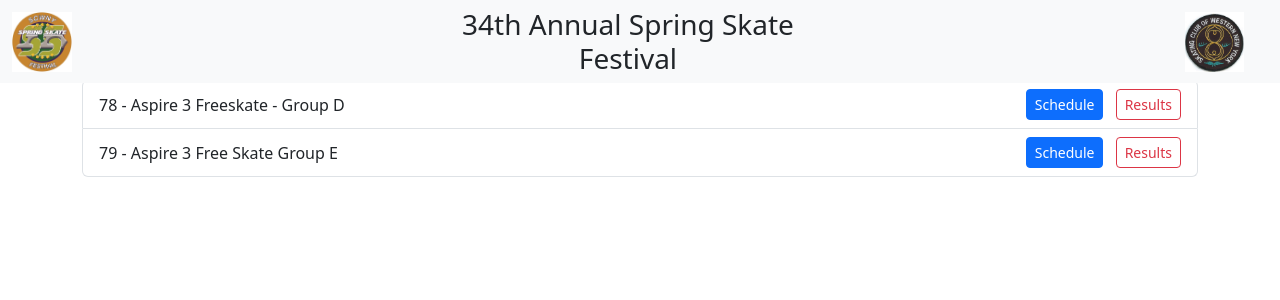
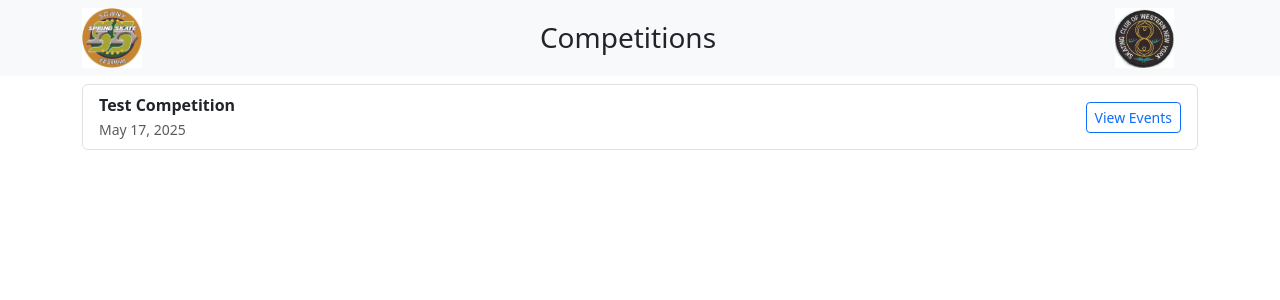
Before and after one commit to scwny/skate-results, a Django app: page / in a window 1280 px wide. Shown: the top 300 px of the page. Run offline with Django 5.2, Linux system fonts and the light colour scheme; data comes from the database, SQL or seed files in the repository.

Commit message:
Added competition list, needs cleanup

```diff
--- a/core/urls.py
+++ b/core/urls.py
@@ -1,10 +1,19 @@
 from django.urls import path
-from .views import EventListView, EventScheduleView, ping, EventResultsView
+from .views import CompetitionListView, CompetitionEventListView, EventScheduleView, ping, EventResultsView
 
 
 urlpatterns = [
     path('ping', ping, name='Ping'),
-    path('',                  EventListView.as_view(),      name='event_list'),
-    path('event/<int:pk>/schedule/',      EventScheduleView.as_view(), name='event_schedule'),
-    path('event/<int:pk>/results/',       EventResultsView.as_view(),  name='event_results'),
+
+    # 1) New root → list of Competitions
+    path('',CompetitionListView.as_view(),name='competition_list'),
+
+    # 2) Competition detail → its Events
+    path('competition/<int:pk>/',CompetitionEventListView.as_view(),name='competition_events'),
+
+    # 3) Individual Event schedule
+    path('event/<int:pk>/schedule/', EventScheduleView.as_view(), name='event_schedule'),
+
+    # 4) Event Results
+    path('event/<int:pk>/results/', EventResultsView.as_view(),  name='event_results'),
 ]
--- a/core/views.py
+++ b/core/views.py
@@ -1,7 +1,7 @@
 from django.shortcuts import render
 from decouple import config
 from django.views.generic import ListView, DetailView
-from .models import Event
+from .models import Competition, Event
 
 # Create your views here.
 from django.http import HttpResponse
@@ -43,3 +43,24 @@ class EventResultsView(DetailView):
         # only show image if finished and has one
         ctx['has_results'] = bool(self.object.status == 'finished' and self.object.result_image)
         return ctx
+
+class CompetitionListView(ListView):
+    model               = Competition
+    context_object_name = 'competitions'
+    template_name       = 'core/competition_list.html'
+    paginate_by         = 20  # optional
+
+class CompetitionEventListView(ListView):
+    model               = Event
+    context_object_name = 'events'
+    template_name       = 'core/event_list.html'
+    paginate_by         = 25
+
+    def get_queryset(self):
+        return Event.objects.filter(competition_id=self.kwargs['pk'])
+
+    def get_context_data(self, **kwargs):
+        ctx = super().get_context_data(**kwargs)
+        # so your event_list.html can show the parent competition
+        ctx['competition'] = Competition.objects.get(pk=self.kwargs['pk'])
+        return ctx
--- a/skate_results/templates/base.html
+++ b/skate_results/templates/base.html
@@ -9,16 +9,17 @@
   <link href="https://cdn.jsdelivr.net/npm/bootstrap@5.3.0/dist/css/bootstrap.min.css" rel="stylesheet">
   <style>
     .logo { max-height: 60px; }
-    body { padding-top: 80px; }
+    body {  }
   </style>
 </head>
 <body>
-  <nav class="navbar navbar-expand-lg navbar-light bg-light fixed-top">
+  <nav class="navbar navbar-expand-lg bg-light">
     <div class="container-fluid">
+      <div class="container">  <!-- <- nest a container inside -->
         <div class="row w-100 align-items-center">
           <!-- Left: Competition logo -->
           <div class="col-4 text-start">
-          <a href="{% url 'event_list' %}">
+            <a href="/">
               <img
                 src="{% static 'images/competition_logo.png' %}"
                 alt="Competition Logo"
@@ -34,7 +35,7 @@
 
           <!-- Right: Club logo-->
           <div class="col-4 text-end">
-          <a href="/">
+            <a href="https://www.scwny.org" target='_blank'>
               <img
                 src="{% static 'images/club_logo.jpg' %}"
                 alt="Club Logo"
--- /dev/null
+++ b/skate_results/templates/core/competition_list.html
@@ -0,0 +1,43 @@
+{% extends "base.html" %}
+{% load static %}
+
+{% block title %}All Competitions{% endblock %}
+{% block competition_name %}Competitions{% endblock %}
+{% block content %}
+  <h1></h1>
+  <ul class="list-group">
+    {% for comp in competitions %}
+      <li class="list-group-item d-flex justify-content-between align-items-center">
+        <div>
+          <strong>{{ comp.name }}</strong><br>
+          <small class="text-muted">{{ comp.date }}</small>
+        </div>
+        <a href="{% url 'competition_events' comp.pk %}"
+           class="btn btn-outline-primary btn-sm">
+          View Events
+        </a>
+      </li>
+    {% empty %}
+      <li class="list-group-item">No competitions found.</li>
+    {% endfor %}
+  </ul>
+
+  {# pagination, if you enabled it #}
+  {% if is_paginated %}
+    <nav class="mt-3">
+      <ul class="pagination">
+        {% if page_obj.has_previous %}
+          <li class="page-item">
+            <a class="page-link" href="?page={{ page_obj.previous_page_number }}">&laquo;</a>
+          </li>
+        {% endif %}
+        <li class="page-item disabled"><span class="page-link">{{ page_obj.number }} of {{ page_obj.paginator.num_pages }}</span></li>
+        {% if page_obj.has_next %}
+          <li class="page-item">
+            <a class="page-link" href="?page={{ page_obj.next_page_number }}">&raquo;</a>
+          </li>
+        {% endif %}
+      </ul>
+    </nav>
+  {% endif %}
+{% endblock %}
--- a/skate_results/templates/core/event_list.html
+++ b/skate_results/templates/core/event_list.html
@@ -1,6 +1,6 @@
 {% extends 'base.html' %}
-{% block title %}All Events - May Skate{% endblock %}
-{% block competition_name %}34th Annual Spring Skate Festival{% endblock %}
+{% block title %}Events – {{ competition.name }}{% endblock %}
+{% block competition_name %}{{ competition.name }}{% endblock %}
 {% block content %}
 
 <ul class="list-group">
```
Lines whose indentation alone changed are shown as unchanged.
